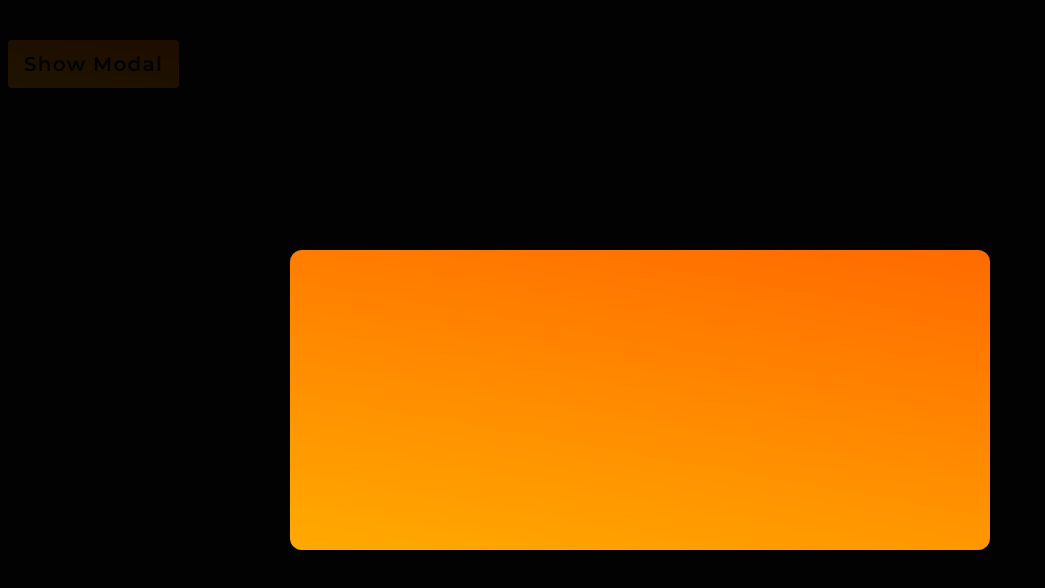
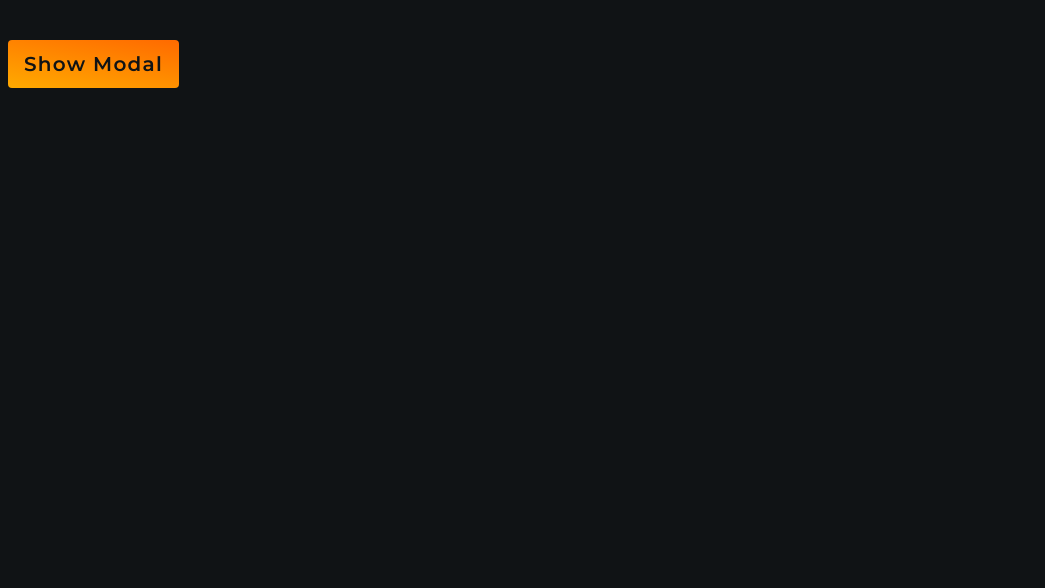
Before and after one commit to nsagias/framer-motion-starter, a React (Create React App) app: page / in a window 1280 px wide. Shown: the top 588 px of the page, without its empty margins (0-1045 px from the left). Built offline with nearby package versions, Linux system fonts and the light colour scheme.

Commit message:
fix spelling

```diff
--- a/src/App.tsx
+++ b/src/App.tsx
@@ -3,18 +3,18 @@ import AnimatedButton from './components/AnimatedButton/AnimatedButton';
 import AnimatedModel from './components/AnimatedModal/AnimatedModal';
 
 export default function App() {
-  const [modelOpen, setModalOpen] = useState<boolean>(false);
+  const [modalOpen, setModalOpen] = useState<boolean>(false);
 
   const close: () => void = () => setModalOpen(false);
   const open: () => void = () => setModalOpen(true);
   return (
     <>
       <AnimatedButton
-        onModalOpen={modelOpen}
+        onModalOpen={modalOpen}
         onOpen={open}
         onClose={close}
       />
-      <AnimatedModel />
+      {modalOpen && ( <AnimatedModel modalOpen={modalOpen} handleClose={close}/> ) }
     </>
   );
 }
```
